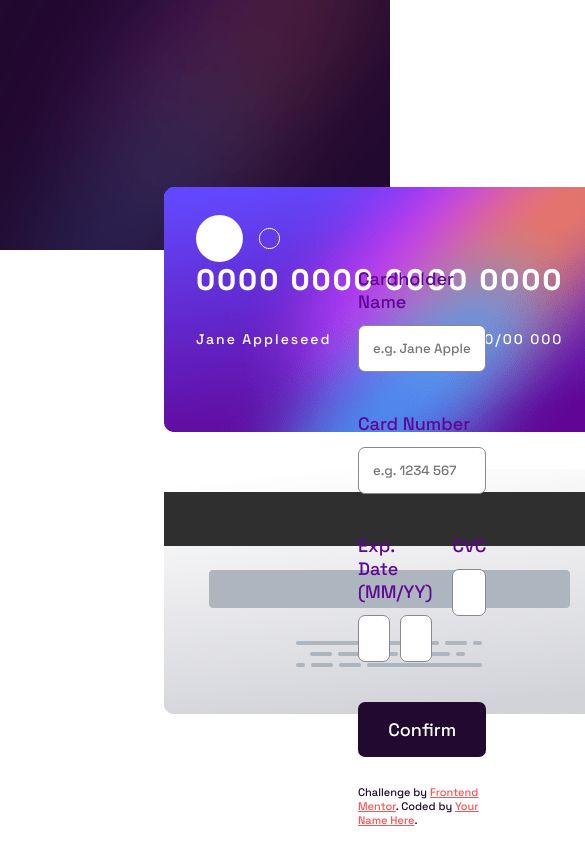
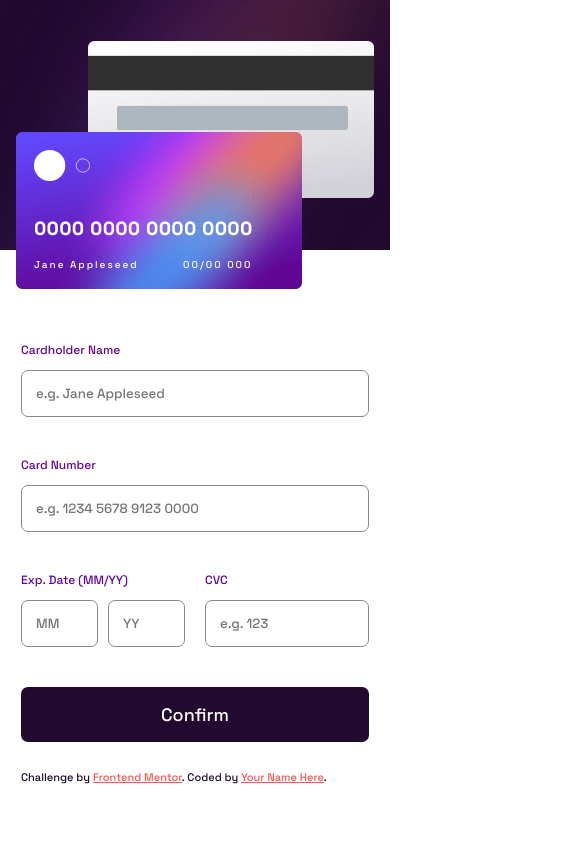
Before and after one commit to ThaBeanBoy/Front-End-Mentor-Interactive-Card-Details-Form, a plain HTML site: page index.html in a window 390 px wide. Shown: the top 844 px of the page, 585 px wide, since content can reach past the window. Drawn offline with Linux system fonts and the light colour scheme.

Commit message:
mobile view seems to be working, got some other issues I have to resolve

```diff
--- a/index.html
+++ b/index.html
@@ -34,7 +34,7 @@
         <img src="./images/bg-card-front.png" alt="card-front" />
 
         <div class="card-container">
-          <img src="./images/card-logo.svg" alt="card-logo" />
+          <img id="card-logo" src="./images/card-logo.svg" alt="card-logo" />
           <div class="card-details">
             <h5>0000 0000 0000 0000</h5>
             <div class="bottom-of-card">
@@ -64,7 +64,7 @@
         <div class="field">
           <label for="card-number">Card Number</label>
           <input
-            type="number"
+            type="text"
             name="card-number"
             placeholder="e.g. 1234 5678 9123 0000"
           />
@@ -75,15 +75,15 @@
           <div class="field">
             <label for="card-details">Exp. Date (MM/YY)</label>
             <div class="double-input">
-              <input type="number" name="card-month" placeholder="MM" />
-              <input type="number" name="card-year" placeholder="YY" />
+              <input type="text" name="card-month" placeholder="MM" />
+              <input type="text" name="card-year" placeholder="YY" />
             </div>
             <p class="input-err">Can't be blank</p>
           </div>
 
           <div class="field">
             <label for="CVC">CVC</label>
-            <input type="number" name="CVC" placeholder="e.g. 123" />
+            <input type="text" name="CVC" placeholder="e.g. 123" />
             <p class="input-err">Can't be blank</p>
           </div>
         </div>
--- a/styles.scss
+++ b/styles.scss
@@ -15,6 +15,8 @@ $Colour-Dark-grayish-violet: hsl(279, 6%, 55%);
 $Colour-Very-dark-violet: hsl(278, 68%, 11%);
 
 $border-radius: 7px;
+$card-spacing: 164px;
+$card-overflow-height: 44px;
 
 $Font: 'Space Grotesk', sans-serif;
 
@@ -24,9 +26,8 @@ $Font: 'Space Grotesk', sans-serif;
   box-sizing: border-box;
 }
 
-$screen-1345: 1345px;
+$screen-1412: 1412px;
 $screen-1105: 1105px;
-$screen-mobile: 1008px+16px;
 
 body {
   width: 100vw;
@@ -52,15 +53,11 @@ body {
     .dummy-card {
       position: absolute;
       color: $Colour-White;
-
-      @media screen and (max-width: $screen-1105) {
-        left: 164px !important;
-      }
     }
 
     #card-front {
       top: 187px;
-      left: 164px;
+      left: $card-spacing;
 
       .card-container {
         position: absolute;
@@ -104,42 +101,27 @@ body {
       display: none;
     }
 
-    @media screen and (max-width: $screen-mobile) {
-      width: 100vw;
-      height: auto;
-
-      #left-bg {
-        display: none;
-      }
-
-      #left-bg-mobile {
-        display: block;
-        width: 100%;
-      }
-
-      .dummy-card {
-        top: 0;
-      }
-
-      #card-front {
-        bottom: 0;
-      }
-    }
+    // @media screen and (max-width: $screen-mobile) {
   }
 
   .right {
     flex: 1;
     height: 100vh;
 
-    display: flex;
-    align-items: center;
-    justify-content: center;
+    // display: flex;
+    // align-items: center;
+    // justify-content: center;
 
     position: relative;
 
     form {
       position: relative;
       max-width: 380px;
+
+      position: absolute;
+      top: 50%;
+      transform: translateY(-50%);
+      right: $card-spacing;
 
       .field {
         width: 100%;
@@ -208,17 +190,6 @@ body {
         font-size: 18px;
         color: $Colour-White;
       }
-
-      @media screen and (max-width: $screen-1345) {
-        position: absolute;
-        top: 50%;
-        transform: translateY(-50%);
-        left: 250px;
-      }
-
-      @media screen and (max-width: $screen-1105) {
-        left: 163px;
-      }
     }
     .attribution {
       margin-top: 28px;
@@ -230,8 +201,99 @@ body {
     }
   }
 
-  @media screen and (max-width: $screen-mobile) {
+  @media screen and(min-width: 933px) and (max-width: 1260px) {
+    .left {
+      .dummy-card {
+        left: 463px - 420px !important;
+        // left: clamp(16px, 11.38vw, 164px);
+      }
+    }
+
+    .right {
+      form {
+        right: 463px - 420px !important;
+      }
+    }
+  }
+
+  @media screen and (max-width: 933px) {
     flex-direction: column;
     align-items: center;
+
+    .left {
+      width: 100vw;
+      height: auto;
+
+      #left-bg {
+        display: none;
+      }
+
+      #left-bg-mobile {
+        display: block;
+        width: 100%;
+      }
+
+      .dummy-card {
+        width: 286px;
+        img:not(#card-logo) {
+          width: 100%;
+        }
+      }
+
+      $card-offset: 56px;
+
+      #card-front {
+        top: auto;
+        bottom: -$card-overflow-height;
+        left: 16px;
+        // transform: translateX(-50%);
+        // transform: translateX(-50%);
+        height: auto;
+        z-index: 1;
+
+        .card-container {
+          padding: 18px;
+          height: 157px;
+
+          #card-logo {
+            width: 56px;
+          }
+
+          h5 {
+            font-size: 18px;
+            margin-bottom: 18px;
+            letter-spacing: 1px;
+          }
+
+          .bottom-of-card p {
+            font-size: 10px !important;
+          }
+        }
+      }
+
+      #card-back {
+        left: auto;
+        right: 16px;
+        bottom: 52px;
+        top: auto;
+      }
+    }
+
+    .right {
+      flex: none;
+      height: auto;
+      margin-top: $card-overflow-height + 48px;
+
+      form {
+        padding: 0 16px;
+        width: 100%;
+        position: static;
+        transform: none;
+
+        .field label {
+          font-size: 12px;
+        }
+      }
+    }
   }
 }
```
Also changed, not shown: styles.css, todo.txt.
